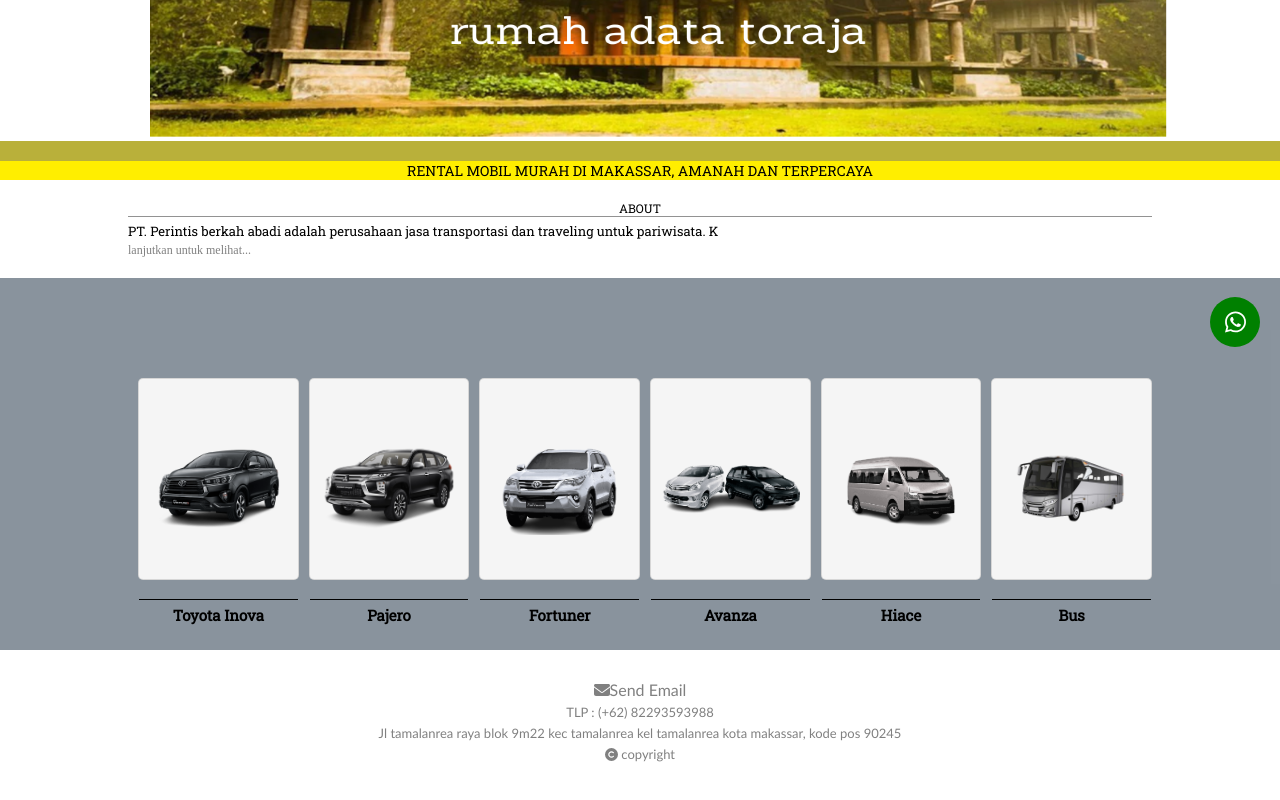
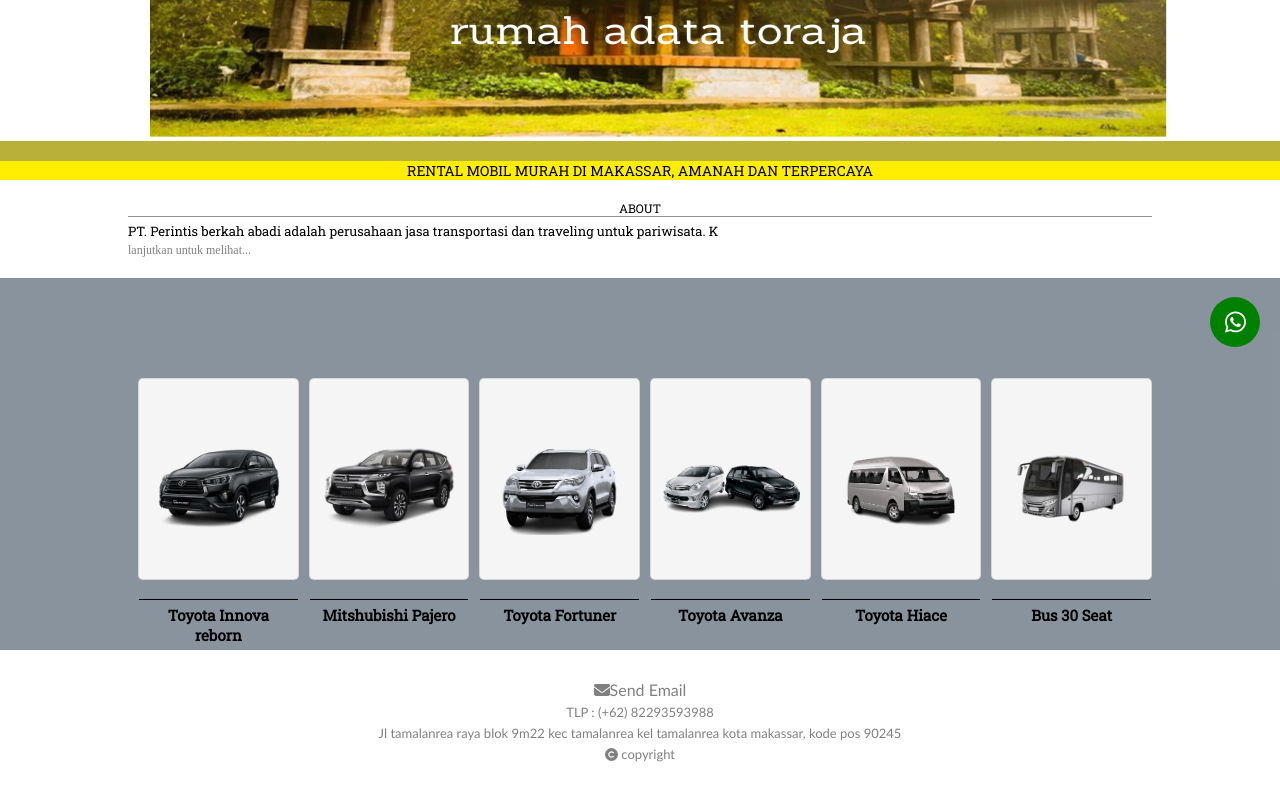
Before and after one commit to mardi344/perintis-berkah-abadi, a React (Create React App) app: page / in a window 1280 px wide. Shown: the part 433-1233 px from the top of the page. Built offline with nearby package versions, Linux system fonts and the light colour scheme.

Commit message:
keterangan

```diff
--- a/src/Component/Box-item.js
+++ b/src/Component/Box-item.js
@@ -12,7 +12,7 @@ const BoxItem = () => {
           />
         </div>
         <div className="title">
-          <h1>Toyota Inova</h1>
+          <h1>Toyota Innova reborn</h1>
         </div>
       </div>
       <div className="box-item" data-aos="fade-up" data-aos-duration="1000">
@@ -23,7 +23,7 @@ const BoxItem = () => {
           />
         </div>
         <div className="title">
-          <h1>Pajero</h1>
+          <h1>Mitshubishi Pajero</h1>
         </div>
       </div>
       <div className="box-item" data-aos="fade-up" data-aos-duration="1000">
@@ -34,7 +34,7 @@ const BoxItem = () => {
           />
         </div>
         <div className="title">
-          <h1>Fortuner</h1>
+          <h1>Toyota Fortuner</h1>
         </div>
       </div>
       <div className="box-item" data-aos="fade-up" data-aos-duration="1000">
@@ -45,7 +45,7 @@ const BoxItem = () => {
           />
         </div>
         <div className="title">
-          <h1>Avanza</h1>
+          <h1>Toyota Avanza</h1>
         </div>
       </div>
       <div className="box-item" data-aos="fade-up" data-aos-duration="1000">
@@ -56,7 +56,7 @@ const BoxItem = () => {
           />
         </div>
         <div className="title">
-          <h1>Hiace</h1>
+          <h1>Toyota Hiace</h1>
         </div>
       </div>
       <div className="box-item" data-aos="fade-up" data-aos-duration="1000">
@@ -64,7 +64,7 @@ const BoxItem = () => {
           <img src={`${process.env.PUBLIC_URL}./image-car/bus.png`} alt="bus" />
         </div>
         <div className="title">
-          <h1>Bus</h1>
+          <h1>Bus 30 Seat</h1>
         </div>
       </div>
     </div>
```
